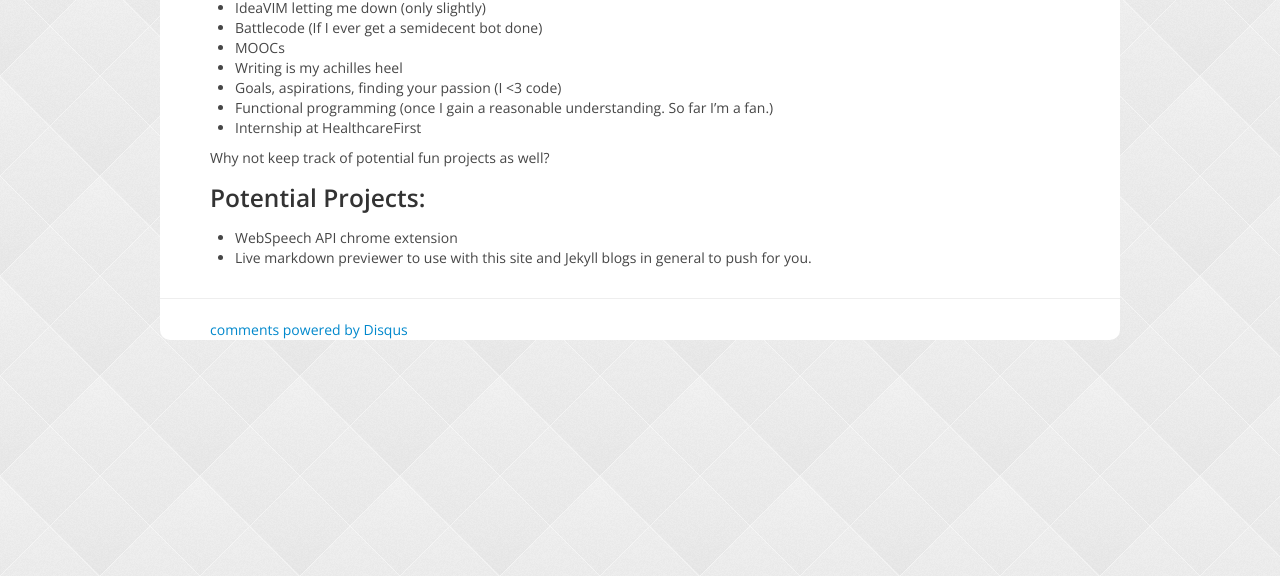
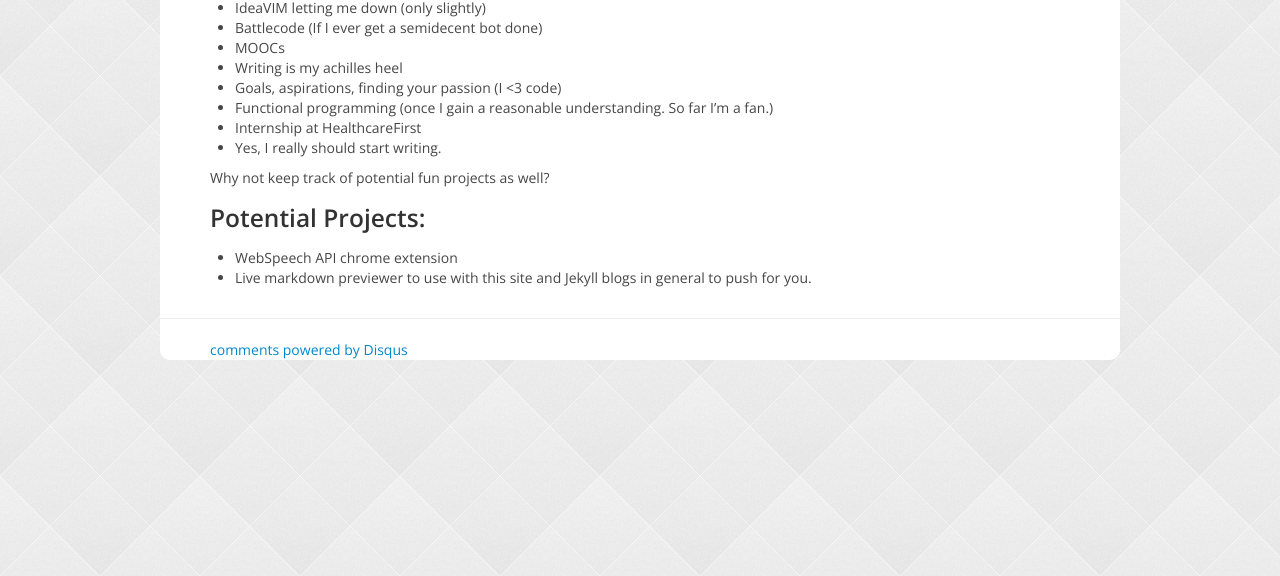
Before and after one commit to ryan-endacott/ryan-endacott.github.com, a Jekyll site: the page built from _posts/2013-1-13-What's-a-blog.md, in a window 1280 px wide, cut to the strip 324-900 px from the top of the page. Built offline with Jekyll 4.4.1, drawn with Linux system fonts in a browser that asks for light colours; nearby versions of some CDN libraries; Markdown is read by kramdown in place of the engine named in the settings; comment, search, counter and statistics services are not loaded.

Commit message:
I should start writing added to topic list

```diff
--- a/_posts/2013-1-13-What's-a-blog.md
+++ b/_posts/2013-1-13-What's-a-blog.md
@@ -21,6 +21,7 @@ I think I'm going to use this first post to keep track of what I'd like to write
 * Goals, aspirations, finding your passion (I <3 code)
 * Functional programming (once I gain a reasonable understanding.  So far I'm a fan.)
 * Internship at HealthcareFirst
+* Yes, I really should start writing.
 
 
 Why not keep track of potential fun projects as well?
```
